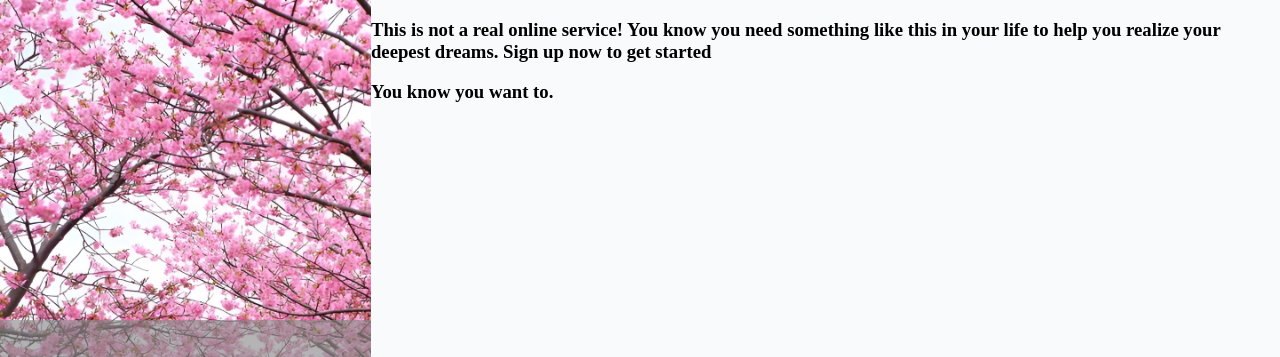
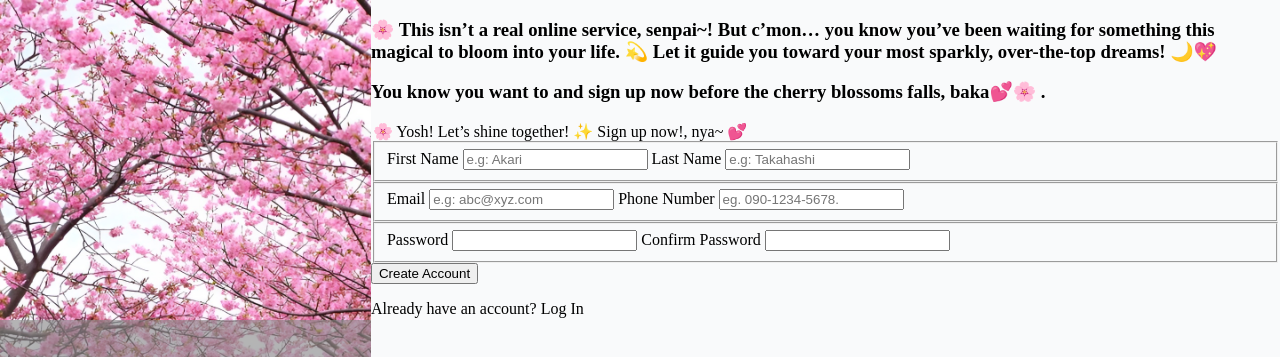
Before and after one commit to rayx3000/sign-up-form, a plain HTML site: page index.html in a window 1280 px wide. Shown: the top 357 px of the page. Drawn offline with Linux system fonts and the light colour scheme; a web font is replaced by a local one.

Commit message:
create form in index.html

```diff
--- a/index.html
+++ b/index.html
@@ -5,6 +5,9 @@
     <meta name="viewport" content="width=device-width, initial-scale=1.0">
     <title>Document</title>
     <link rel="stylesheet" href="styles.css">
+    <link rel="preconnect" href="https://fonts.googleapis.com">
+    <link rel="preconnect" href="https://fonts.gstatic.com" crossorigin>
+    <link href="https://fonts.googleapis.com/css2?family=Delius&family=Poppins:ital,wght@0,100;0,200;0,300;0,400;0,500;0,600;0,700;0,800;0,900;1,100;1,200;1,300;1,400;1,500;1,600;1,700;1,800;1,900&family=Send+Flowers&display=swap" rel="stylesheet">
 </head>
 <body>
     <header>
@@ -16,13 +19,41 @@
     <main>
         <div class="main-text-container">
             <h3>
-                This is not a real online service! You know you need something like this in your life to help you
-                realize your deepest dreams. Sign up now to get started
+                🌸 This isn’t a real online service, senpai~! But c’mon… you know you’ve been
+                waiting for something this magical to bloom into your life. 💫 Let it guide you
+                toward your most sparkly, over-the-top dreams! 🌙💖
             </h3>
-            <h3>You know you want to.</h3>
+            <h3>You know you want to and sign up now before the cherry blossoms falls, baka💕🌸 .</h3>
         </div>
         <div class="form-div">
-            <form></form>
+            <form action="#" method="post" id="sign-up">
+                <legend>🌸 Yosh! Let’s shine together! ✨ Sign up now!, nya~ 💕</legend>
+                <fieldset>
+                    <label for="first-name">First Name</label>
+                    <input type="text" name="first-name" id="first-name" placeholder="e.g: Akari" required>
+
+                    <label for="last-name">Last Name</label>
+                    <input type="text" name="last-name" id="last-name" placeholder="e.g: Takahashi" required>
+                </fieldset>
+                <fieldset>
+                    <label for="email">Email</label>
+                    <input type="email" name="email" id="email" placeholder="e.g: abc@xyz.com" required>
+
+                    <label for="phone-number">Phone Number</label>
+                    <input type="tel" name="phone-number" id="phone-number" placeholder="eg. 090-1234-5678." pattern="\d{10}" required>
+                </fieldset>
+                <fieldset>
+                    <label for="password">Password</label>
+                    <input type="password" name="password" id="password" required>
+
+                    <label for="confirm-password">Confirm Password</label>
+                    <input type="password" name="confirm-password" id="confirm-password" required>
+                </fieldset>
+            </form>
+            <div class="form-footer">
+                <button type="submit" form="sign-up" id="signup-btn">Create Account</button>
+                <p id="login-txt">Already have an account? <a id="login-redirect">Log In</a></p>
+            </div>
         </div>
     </main>
 </body>
```
